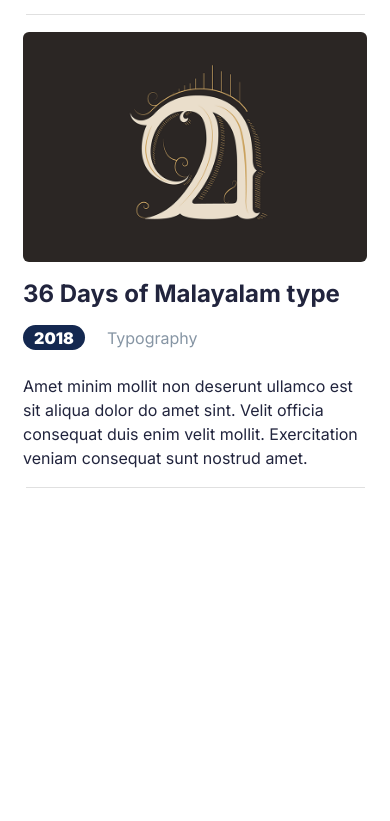
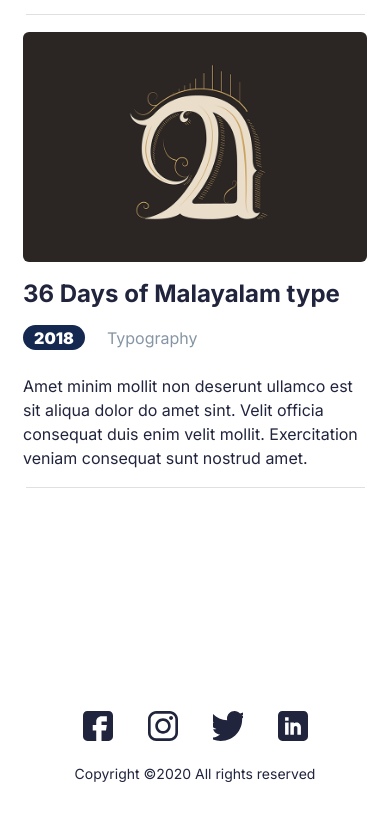
Before and after one commit to IrakliAmbroladze/portfolio-geolab, a plain HTML site: page index.html in a window 390 px wide. Shown: the part 2314-3135 px from the top of the page. Before the commit the page ends 2969 px from the top, so only its background shows below. Drawn offline with Linux system fonts and the light colour scheme.

Commit message:
feat: create footer content and finish mobileview project

```diff
--- a/css/styles.css
+++ b/css/styles.css
@@ -188,3 +188,30 @@ header {
   border-bottom: 1px solid #e0e0e0;
   margin: 17px auto;
 }
+
+.footer {
+  width: 375px;
+  height: 182px;
+  margin: 0 auto;
+  display: flex;
+  justify-content: center;
+  align-items: center;
+  flex-direction: column;
+  row-gap: 26px;
+}
+
+.social-icons {
+  display: flex;
+  column-gap: 35px;
+}
+
+.social-icon {
+  width: 30px;
+  height: 30px;
+  font-size: 10px;
+  object-fit: cover;
+}
+.copyright {
+  font-size: 14px;
+  color: #21243d;
+}
--- a/index.html
+++ b/index.html
@@ -112,11 +112,31 @@
               amet sint. Velit officia consequat duis enim velit mollit.
               Exercitation veniam consequat sunt nostrud amet.
             </p>
+            <div class="main-bottom-line"></div>
           </div>
-          <div class="main-bottom-line"></div>
         </div>
       </section>
-      <footer></footer>
+      <footer class="footer">
+        <div class="social-icons">
+          <img src="./images/icons/fb.svg" alt="fb" class="social-icon" />
+          <img
+            src="./images/icons/insta.svg"
+            alt="instagram"
+            class="social-icon"
+          />
+          <img
+            src="./images/icons/twitter.svg"
+            alt="twitter"
+            class="social-icon"
+          />
+          <img
+            src="./images/icons/Linkedin.svg"
+            alt="linkedin"
+            class="social-icon"
+          />
+        </div>
+        <p class="copyright">Copyright ©2020 All rights reserved</p>
+      </footer>
     </section>
   </body>
 </html>
```
Also changed, not shown: images/icons/Linkedin.svg (added), images/icons/fb.svg (added), images/icons/insta.svg (added), images/icons/twitter.svg (added).
